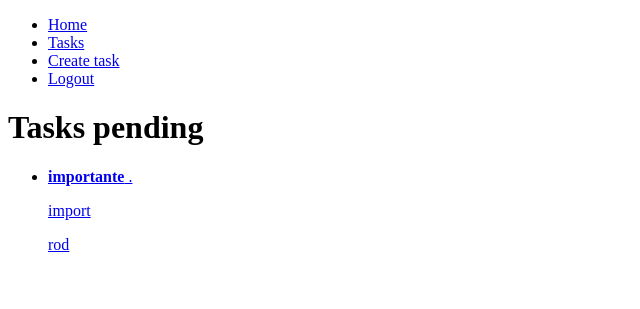
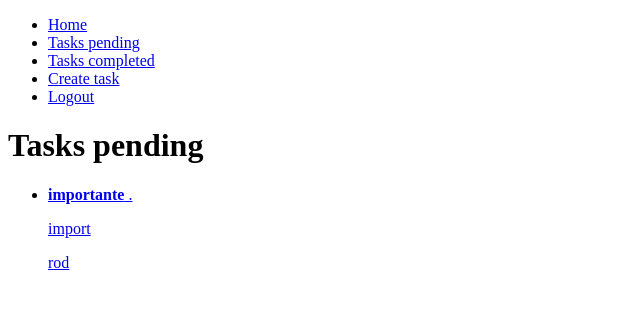
Before and after one commit to RDSDeveloper/Company-Task-Manager, a Django app: page /tasks/ in a window 1280 px wide. Shown: the top 309 px of the page, without its empty margins (0-640 px from the left). Run offline with Django 4.2, Linux system fonts and the light colour scheme; a user stored in the database is signed in; data comes from the database, SQL or seed files in the repository; both versions use the stored data as it was after the commit.

Commit message:
27/10/2022 URL block for no user

```diff
--- a/djangocrud/settings.py
+++ b/djangocrud/settings.py
@@ -118,6 +118,8 @@ USE_TZ = True
 
 STATIC_URL = 'static/'
 
+LOGIN_URL = "/signin"
+
 # Default primary key field type
 # https://docs.djangoproject.com/en/4.1/ref/settings/#default-auto-field
 
--- a/djangocrud/urls.py
+++ b/djangocrud/urls.py
@@ -7,6 +7,7 @@ urlpatterns = [
     path('', views.home, name="home"),
     path('signup/', views.signup, name="signup"),
     path('tasks/', views.tasks, name="tasks"),
+    path('tasks_completed/', views.tasks_completed, name="tasks_completed"),
     path('tasks/create/', views.create_task, name="create_task"),
     path('tasks/<int:task_id>/', views.task_detail, name="task_detail"),
     path('tasks/<int:task_id>/complete', views.complete_task, name="complete_task"),
--- a/tasks/templates/base.html
+++ b/tasks/templates/base.html
@@ -17,7 +17,10 @@
             </li>
             {% if user.is_authenticated %}
             <li>
-                <a href="/tasks">Tasks</a>
+                <a href="{% url 'tasks' %}">Tasks pending</a>
+            </li>
+            <li>
+                <a href="{% url 'tasks_completed' %}">Tasks completed</a>
             </li>
             <li>
                 <a href="/tasks/create/">Create task</a>
--- a/tasks/templates/tasks.html
+++ b/tasks/templates/tasks.html
@@ -14,6 +14,9 @@
             {% else %} {{task.title}} {% endif %}.
             <p>{{task.description}}</p>
             <p>{{task.user.username}}</p>
+
+
+            <p>{{task.datecompleted|date:"M j Y:i"}}</p>
         </a>
     </li>
 
--- a/tasks/views.py
+++ b/tasks/views.py
@@ -7,6 +7,7 @@ from django.contrib.auth import login, logout, authenticate
 from .forms import TaskForm
 from .models import Task
 from django.utils import timezone
+from django.contrib.auth.decorators import login_required
 
 
 def home(request):
@@ -40,12 +41,17 @@ def signup(request):
             "error": "Passwords do not match"
         })
 
-
+@login_required
 def tasks(request):
     tasks = Task.objects.filter(user=request.user, datecompleted__isnull=True)
     return render(request, "tasks.html", {"tasks": tasks})
 
+@login_required
+def tasks_completed(request):
+    tasks = Task.objects.filter(user=request.user, datecompleted__isnull=False).order_by("-datecompleted")
+    return render(request, "tasks.html", {"tasks": tasks})
 
+@login_required
 def create_task(request):
 
     if request.method == "GET":
@@ -65,7 +71,7 @@ def create_task(request):
                 "error": "Please, provide valid data."
             })
 
-
+@login_required
 def task_detail(request, task_id):
     if request.method == "GET":
         task = get_object_or_404(Task, pk=task_id, user=request.user)
@@ -81,6 +87,7 @@ def task_detail(request, task_id):
         except ValueError:
             return render(request, "task_detail.html", {"task": task, "form": form, "error":"Error updating task"})
 
+@login_required
 def complete_task(request, task_id):
         task = get_object_or_404(Task, pk=task_id, user=request.user)
         if request.method=="POST":
@@ -88,12 +95,14 @@ def complete_task(request, task_id):
             task.save()
             return redirect("tasks")
 
+@login_required
 def delete_task(request, task_id):
         task = get_object_or_404(Task, pk=task_id, user=request.user)
         if request.method=="POST":
             task.delete()
             return redirect("tasks")
 
+@login_required
 def signout(request):
     logout(request)
     return redirect("home")
```
Also changed, not shown: db.sqlite3.
